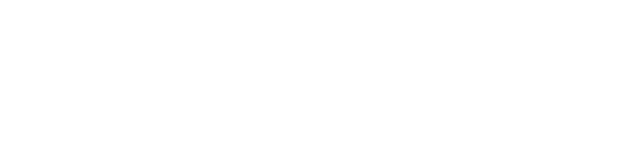
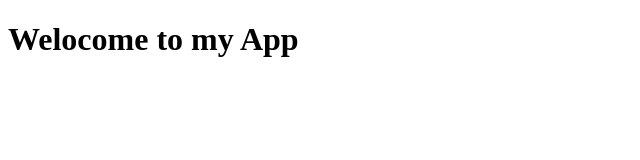
Before and after one commit to Naveen-McDev/event-management-backend, a website: page public/index.html in a window 1280 px wide. Shown: the whole page, without its empty margins (0-640 px from the left). Drawn offline with Linux system fonts and the light colour scheme.

Commit message:
committed

```diff
--- a/public/index.html
+++ b/public/index.html
@@ -4,7 +4,9 @@
     <meta charset="UTF-8" />
     <meta http-equiv="X-UA-Compatible" content="IE=edge" />
     <meta name="viewport" content="width=device-width, initial-scale=1.0" />
-    <title>MERN Calendar App</title>
+    <title>Event-Management App</title>
   </head>
-  <body></body>
+  <body>
+    <h1>Welocome to my App</h1>
+  </body>
 </html>
```
